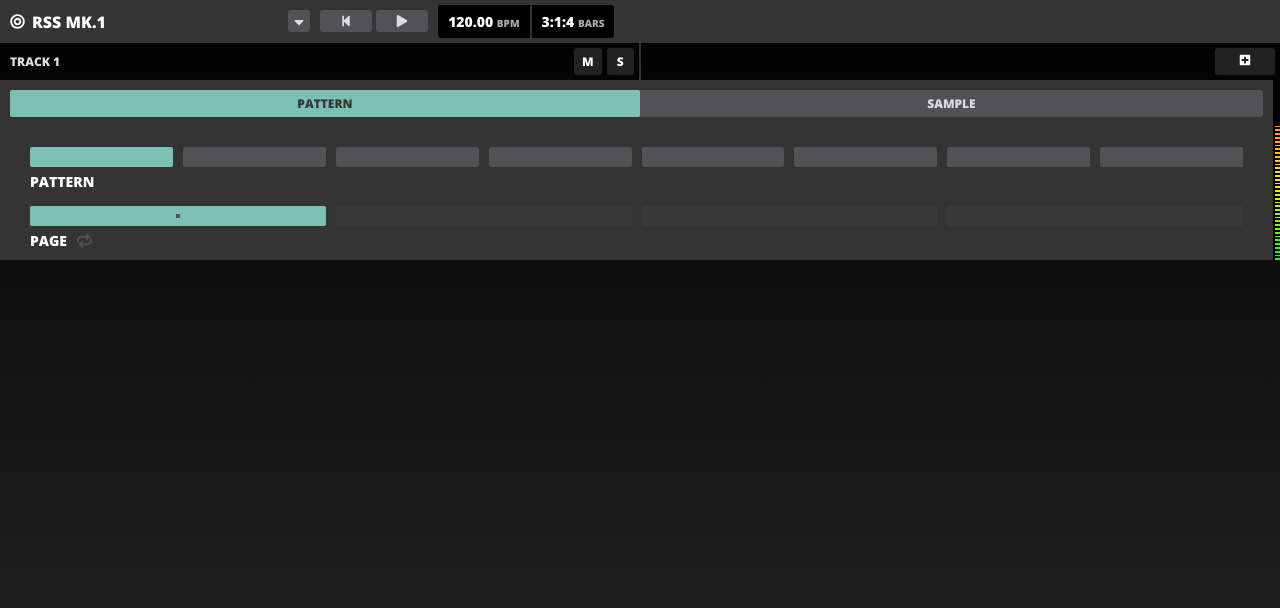
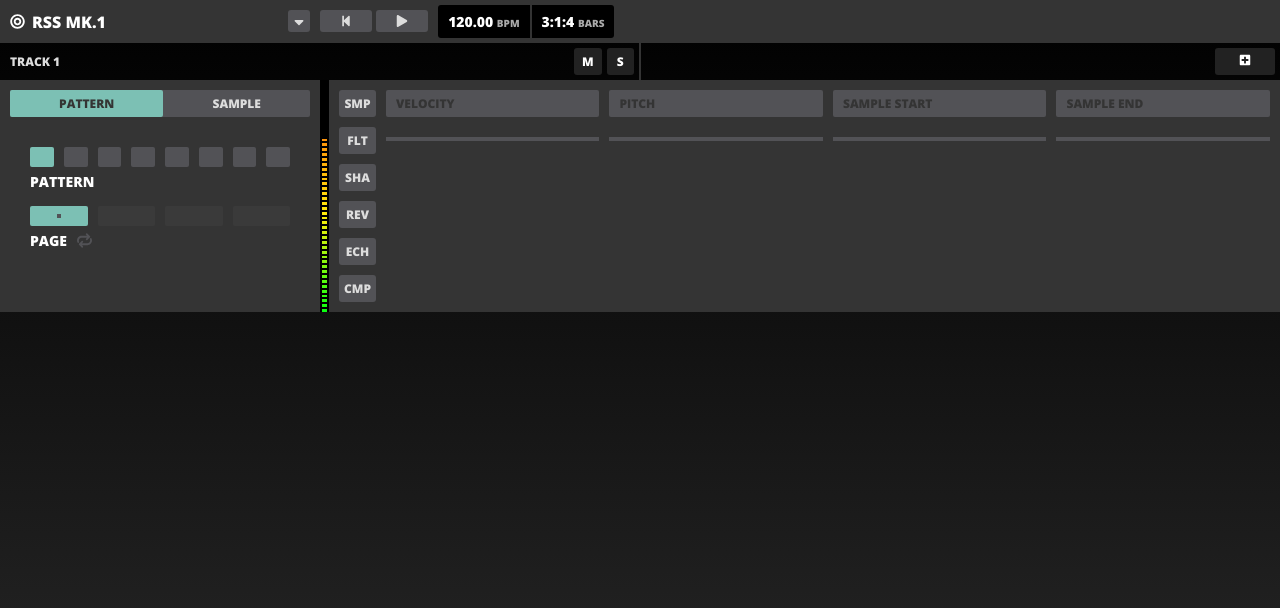
Before and after one commit to rawsource/fg2, a React (Create React App) app: page / in a window 1280 px wide. Shown: the top 608 px of the page. Built offline with nearby package versions, Linux system fonts and the light colour scheme.

Commit message:
more stuff

```diff
--- a/package.json
+++ b/package.json
@@ -3,7 +3,6 @@
   "version": "0.1.0",
   "private": true,
   "dependencies": {
-    "flow-bin": "^0.95.1",
     "react": "^16.8.4",
     "react-dom": "^16.8.4",
     "react-scripts": "2.1.8",
--- a/src/App.css
+++ b/src/App.css
@@ -1,4 +1,5 @@
 .App {
+  width: 100%;
   min-width: 1160px;
 }
 
@@ -7,13 +8,19 @@
   position: relative;
 }
 
-PatternOptions {
+.PatternOptions {
   display: flex;
   flex-grow: 1;
   max-width: 25%;
   min-width: 290px;
 }
 
-LevelMeter {
+.LevelMeter {
   display: flex;
 }
+
+.PatternEditor {
+  display: flex;
+  flex-grow: 1;
+  border-left: 2px solid var(--black-color);
+}
--- a/src/App.js
+++ b/src/App.js
@@ -1,9 +1,9 @@
-// @flow
 import React, { Component } from 'react';
 import TransportControls from './components/TransportControls'
 import TrackTabs from './components/TrackTabs'
 import PatternOptions from './components/PatternOptions'
 import LevelMeter from './components/LevelMeter'
+import PatternEditor from './components/PatternEditor'
 import AppContext from './AppContext'
 import './App.css';
 
@@ -43,7 +43,7 @@ class App extends Component {
           <div className="track">
               <PatternOptions />
               <LevelMeter />
-              {/* <PatternEditor /> */}
+              <PatternEditor />
           </div>
         </AppStore>
       </div>
--- a/src/components/LevelMeter.js
+++ b/src/components/LevelMeter.js
@@ -4,6 +4,7 @@ import './LevelMeter.css';
 class LevelMeter extends Component {
   render() {
     return (
+      <div className="LevelMeter">
       <div className="level-meter">
         <div className="meter">
           <div className="segment"></div>
@@ -56,6 +57,7 @@ class LevelMeter extends Component {
           <div className="segment"></div>
         </div>
       </div>
+      </div>
     );
   }
 }
--- /dev/null
+++ b/src/components/ParameterGroups.css
@@ -0,0 +1,29 @@
+.parameter-groups {
+  display: flex;
+  flex-direction: column;
+  padding: 10px;
+  background: var(--main-bg-color);
+}
+  .parameter-groups .item {
+      color: var(--button-fg-color);
+      display: flex;
+      justify-content: center;
+      align-items: center;
+      font-size: 12px;
+      text-transform: uppercase;
+      border-radius: 3px;
+      background: var(--item-inactive-color);
+      padding: 5px;
+      margin-bottom: 10px;
+      flex-grow: 1;
+  }
+      .parameter-groups .item:last-child {
+          margin-bottom: 0;
+      }
+      .parameter-groups .item:hover {
+          background: var(--button-hover-bg-color);
+      }
+      .parameter-groups .item.active {
+          background: var(--item-active-color);
+          color: var(--main-bg-color);
+      }
--- /dev/null
+++ b/src/components/ParameterGroups.js
@@ -0,0 +1,29 @@
+import React, { Component } from 'react';
+import './ParameterGroups.css';
+
+const ItemElement = React.memo((props) => {
+  return (
+    <div className="item">
+      {props.group.name}
+    </div>
+  );
+});
+
+class ParameterGroups extends Component {
+  render() {
+    return (
+      <div className="ParameterGroups">
+      <div className="parameter-groups">
+        <ItemElement group={{name: 'SMP'}} />
+        <ItemElement group={{name: 'FLT'}} />
+        <ItemElement group={{name: 'SHA'}} />
+        <ItemElement group={{name: 'REV'}} />
+        <ItemElement group={{name: 'ECH'}} />
+        <ItemElement group={{name: 'CMP'}} />
+        </div>
+      </div>
+    );
+  }
+}
+
+export default ParameterGroups;
--- /dev/null
+++ b/src/components/PatternEditor.css
@@ -0,0 +1,28 @@
+.pattern-editor {
+  display: flex;
+  flex-grow: 1;
+}
+
+.ParameterGroups {
+  display: flex;
+}
+
+.sequencer {
+  flex-grow: 1;
+  background: var(--main-bg-color);
+  padding: 10px;
+  padding-left: 0;
+}
+.subdivisions {
+  display: flex;
+}
+  .subdivisions .item {
+      margin-top: 10px;
+      margin-right: 10px;
+      background: var(--item-inactive-color);
+      padding: 2px;
+      flex-grow: 1;
+  }
+  .subdivisions .item:last-child {
+      margin-right: 0;
+  }
--- /dev/null
+++ b/src/components/PatternEditor.js
@@ -0,0 +1,29 @@
+import React, { Component } from 'react';
+import ParameterGroups from './ParameterGroups'
+import TrackParameters from './TrackParameters'
+import './PatternEditor.css';
+
+class PatternEditor extends Component {
+  render() {
+    return (
+      <div className="PatternEditor">
+      <div className="pattern-editor">
+      <ParameterGroups />
+      <div className="sequencer">
+        <TrackParameters />
+        <value-controller></value-controller>
+        <trigger-controller></trigger-controller>
+        <div className="subdivisions">
+          <div className="item"></div>
+          <div className="item"></div>
+          <div className="item"></div>
+          <div className="item"></div>
+        </div>
+      </div>
+    </div>
+    </div>
+    );
+  }
+}
+
+export default PatternEditor;
--- a/src/components/PatternOptions.js
+++ b/src/components/PatternOptions.js
@@ -5,6 +5,7 @@ class PatternOptions extends Component {
   render() {
 
     return (
+      <div className="PatternOptions">
       <div className="pattern-options">
         <div className="options">
           <div className="option option-pattern active">PATTERN</div>
@@ -37,6 +38,7 @@ class PatternOptions extends Component {
           <button className="record">record</button>
         </div>
       </div>
+      </div>
     );
   }
 }
--- /dev/null
+++ b/src/components/TrackParameters.css
@@ -0,0 +1,32 @@
+.track-parameters {
+    display: flex;
+    margin-bottom: 10px;
+}
+.track-parameters .item:last-child,
+.track-parameters .item.last-visible-item {
+    margin-right: 0;
+}
+.track-parameters .item {
+    flex-grow: 1;
+    background: var(--item-inactive-color);
+    color: var(--main-bg-color);
+    margin-right: 10px;
+    border-radius: 2px;
+    padding: 5px 10px;
+    font-size: 12px;
+    text-transform: uppercase;
+    flex-basis: 0;
+    display: none;
+}
+.track-parameters .item.active {
+    background: var(--item-active-color);
+}
+.track-parameters .item.visible {
+    display: block;
+}
+@supports (background: paint(slanted-bg)) {
+    .track-parameters .item.active {
+        --background-color: var(--item-active-color);
+        background: paint(slanted-bg);
+    }
+}
--- /dev/null
+++ b/src/components/TrackParameters.js
@@ -0,0 +1,25 @@
+import React, { Component } from 'react';
+import './TrackParameters.css';
+
+const ItemElement = React.memo((props) => {
+  return (
+    <div className="item visible">
+      {props.group.name}
+    </div>
+  );
+});
+
+class TrackParameters extends Component {
+  render() {
+    return (
+      <div className="track-parameters">
+        <ItemElement group={{name: 'VELOCITY'}} />
+        <ItemElement group={{name: 'PITCH'}} />
+        <ItemElement group={{name: 'SAMPLE START'}} />
+        <ItemElement group={{name: 'SAMPLE END'}} />
+      </div>
+    );
+  }
+}
+
+export default TrackParameters;
```
Also changed, not shown: 1 other file (tests, documents, lock files or other folders).
